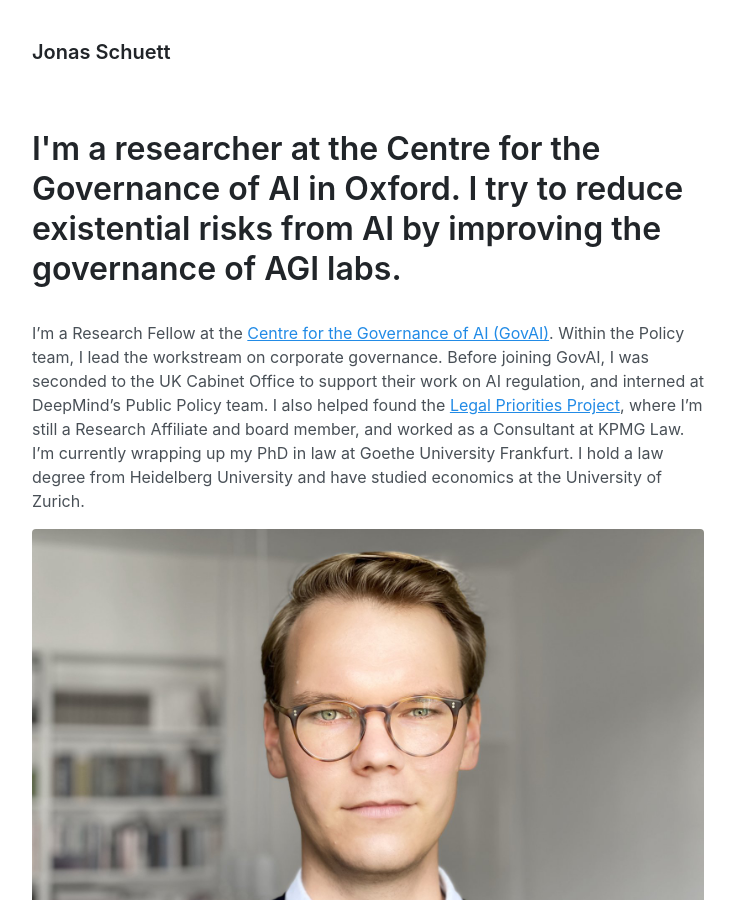
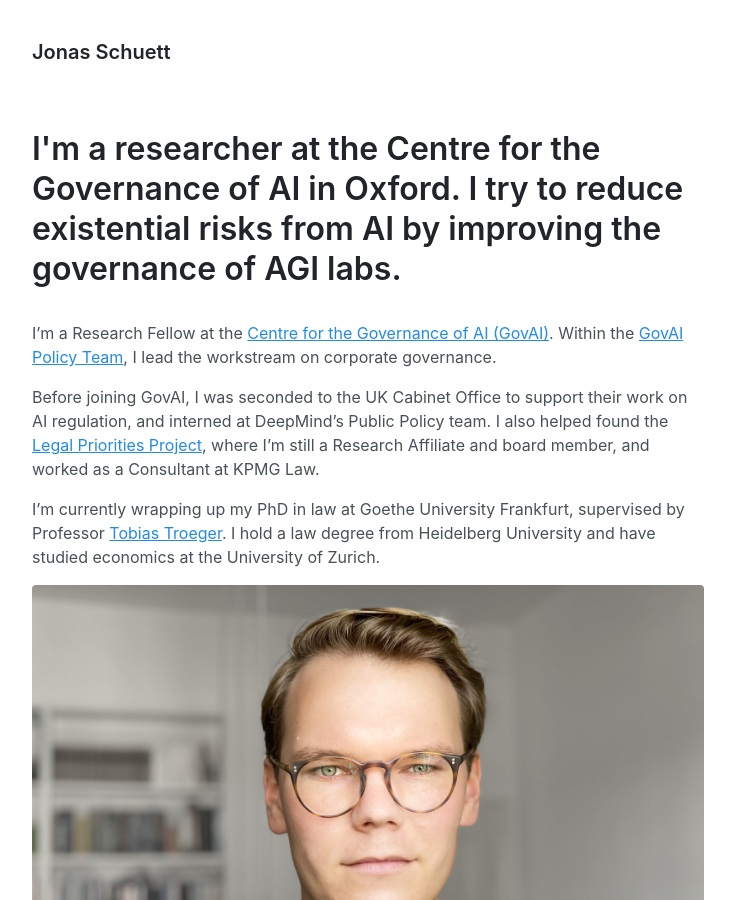
Before and after one commit to jonasschuett/jonasschuett.github.io, a Jekyll site: the page built from _posts/2020-04-04-introduction.md, in a window 1280 px wide and 900 px high. Shown: the whole window, without its empty margins (272-1007 px from the left). Built offline with Jekyll 4.4.1, drawn with Linux system fonts in a browser that asks for light colours.

Commit message:
Update 2020-04-04-introduction.md

```diff
--- a/_posts/2020-04-04-introduction.md
+++ b/_posts/2020-04-04-introduction.md
@@ -3,7 +3,11 @@ layout: page
 title: I'm a researcher at the Centre for the Governance of AI in Oxford. I try to reduce existential risks from AI by improving the governance of AGI labs.
 ---
 
-<br>I'm a Research Fellow at the [Centre for the Governance of AI (GovAI)](https://www.governance.ai/). Within the Policy team, I lead the workstream on corporate governance. Before joining GovAI, I was seconded to the UK Cabinet Office to support their work on AI regulation, and interned at DeepMind’s Public Policy team. I also helped found the [Legal Priorities Project](https://www.legalpriorities.org/), where I'm still a Research Affiliate and board member, and worked as a Consultant at KPMG Law. I'm currently wrapping up my PhD in law at Goethe University Frankfurt. I hold a law degree from Heidelberg University and have studied economics at the University of Zurich.
+<br>I'm a Research Fellow at the [Centre for the Governance of AI (GovAI)](https://www.governance.ai/). Within the [GovAI Policy Team](https://www.governance.ai/post/announcing-the-govai-policy-team), I lead the workstream on corporate governance.
+
+Before joining GovAI, I was seconded to the UK Cabinet Office to support their work on AI regulation, and interned at DeepMind’s Public Policy team. I also helped found the [Legal Priorities Project](https://www.legalpriorities.org/), where I'm still a Research Affiliate and board member, and worked as a Consultant at KPMG Law.
+
+I'm currently wrapping up my PhD in law at Goethe University Frankfurt, supervised by Professor [Tobias Troeger](https://www.jura.uni-frankfurt.de/43943776/Chair). I hold a law degree from Heidelberg University and have studied economics at the University of Zurich.
 
 ![Jonas Schuett](/jonasschuett.jpg "Jonas Schuett")
 
```
